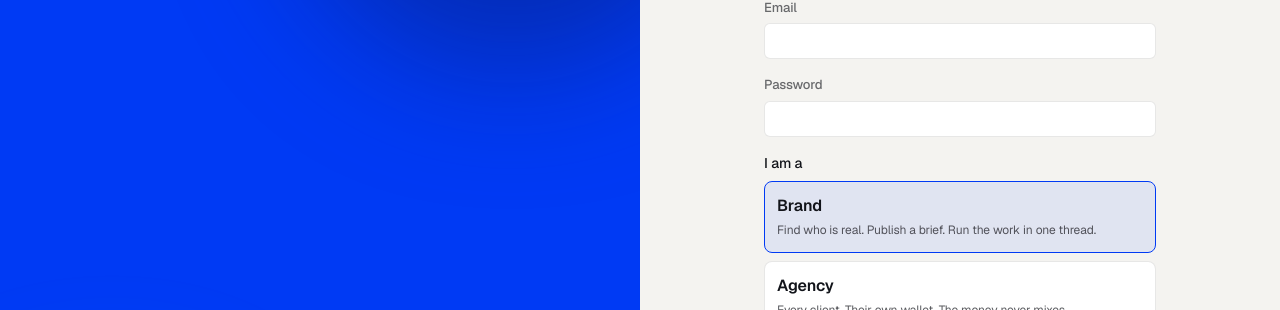
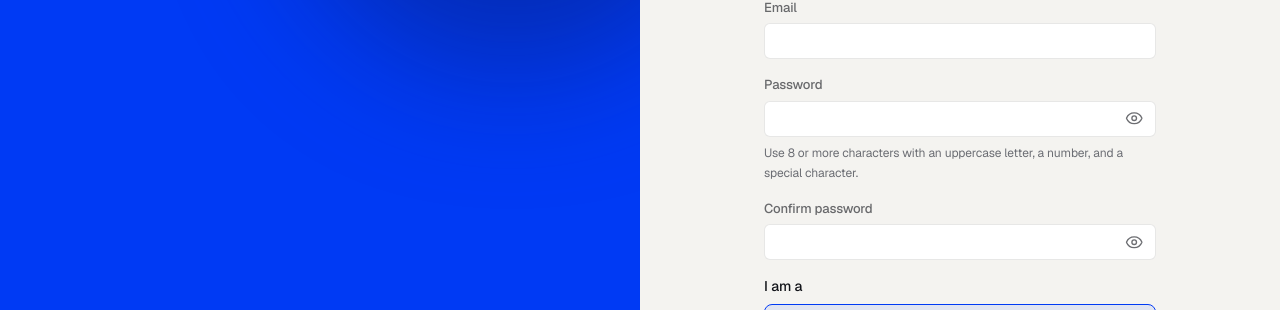
Before and after one commit to teamneukleos/woosh-frontend, a Next.js app: page /register in a window 1280 px wide. Shown: the part 266-576 px from the top of the page. Built offline with nearby package versions, Linux system fonts and the light colour scheme; no server answers.

Commit message:
add other changes

```diff
--- /dev/null
+++ b/src/components/auth/password-input.tsx
@@ -0,0 +1,49 @@
+"use client";
+
+import { useState } from "react";
+import { Eye, EyeOff } from "lucide-react";
+import { Input } from "@/components/ui/field";
+import { Icon } from "@/components/ui/icon";
+import { cn } from "@/lib/cn";
+import { PASSWORD_HINT, PASSWORD_PATTERN_HTML } from "@/lib/password";
+
+type PasswordInputProps = Omit<
+  React.InputHTMLAttributes<HTMLInputElement>,
+  "type"
+> & {
+  enforceComplexity?: boolean;
+};
+
+export function PasswordInput({
+  className,
+  enforceComplexity = false,
+  title,
+  ...props
+}: PasswordInputProps) {
+  const [visible, setVisible] = useState(false);
+
+  return (
+    <div className="relative">
+      <Input
+        {...props}
+        type={visible ? "text" : "password"}
+        className={cn("pr-11", className)}
+        minLength={props.minLength ?? 8}
+        maxLength={props.maxLength ?? 128}
+        pattern={enforceComplexity ? PASSWORD_PATTERN_HTML : props.pattern}
+        title={
+          title ?? (enforceComplexity ? PASSWORD_HINT : undefined)
+        }
+      />
+      <button
+        type="button"
+        className="absolute right-1.5 top-1/2 flex size-8 -translate-y-1/2 items-center justify-center rounded-[var(--radius-control)] text-[var(--text-secondary)] hover:bg-black/[0.04] hover:text-[var(--text-strong)] focus-visible:outline-none focus-visible:shadow-[var(--shadow-focus)]"
+        aria-label={visible ? "Hide password" : "Show password"}
+        aria-pressed={visible}
+        onClick={() => setVisible((open) => !open)}
+      >
+        <Icon icon={visible ? EyeOff : Eye} />
+      </button>
+    </div>
+  );
+}
--- a/src/components/auth/register-form.tsx
+++ b/src/components/auth/register-form.tsx
@@ -10,7 +10,9 @@ import {
 import { Button } from "@/components/ui/button";
 import { SocialAuthButtons } from "@/components/auth/social-auth-buttons";
 import { Input, Label } from "@/components/ui/field";
+import { PasswordInput } from "@/components/auth/password-input";
 import { cn } from "@/lib/cn";
+import { PASSWORD_HINT } from "@/lib/password";
 
 const initial: RegisterState = { ok: false };
 
@@ -91,16 +93,50 @@ export function RegisterForm({
           invited you — not start a new brand, agency, or creator account.
         </p>
       ) : null}
-      <Label>
-        Password
-        <Input
+      <div className="flex min-w-0 flex-col gap-1.5">
+        <Label htmlFor="register-password">Password</Label>
+        <PasswordInput
+          id="register-password"
           name="password"
-          type="password"
-          minLength={8}
           required
           autoComplete="new-password"
+          enforceComplexity
+          onInput={(event) => {
+            const form = event.currentTarget.form;
+            const confirm = form?.elements.namedItem("confirmPassword");
+            if (confirm instanceof HTMLInputElement) {
+              confirm.setCustomValidity(
+                confirm.value && confirm.value !== event.currentTarget.value
+                  ? "Passwords do not match."
+                  : "",
+              );
+            }
+          }}
         />
-      </Label>
+        <p className="text-xs leading-5 text-[var(--text-muted)]">
+          {PASSWORD_HINT}
+        </p>
+      </div>
+      <div className="flex min-w-0 flex-col gap-1.5">
+        <Label htmlFor="register-password-confirm">Confirm password</Label>
+        <PasswordInput
+          id="register-password-confirm"
+          name="confirmPassword"
+          required
+          autoComplete="new-password"
+          onInput={(event) => {
+            const form = event.currentTarget.form;
+            const password = form?.elements.namedItem("password");
+            const value =
+              password instanceof HTMLInputElement ? password.value : "";
+            event.currentTarget.setCustomValidity(
+              event.currentTarget.value !== value
+                ? "Passwords do not match."
+                : "",
+            );
+          }}
+        />
+      </div>
 
       {joiningTeam ? null : (
         <fieldset>
--- a/src/domains/identity/register.ts
+++ b/src/domains/identity/register.ts
@@ -2,18 +2,28 @@
 
 import { z } from "zod";
 import { ApiError, publicApi } from "@/lib/api";
+import { isStrongPassword, PASSWORD_HINT } from "@/lib/password";
 
 const registerSchema = z
   .object({
     name: z.string().min(2).max(120),
     email: z.string().email(),
-    password: z.string().min(8).max(128),
+    password: z
+      .string()
+      .min(8)
+      .max(128)
+      .refine(isStrongPassword, { message: PASSWORD_HINT }),
+    confirmPassword: z.string().min(1),
     invite: z.string().optional(),
     accountType: z.enum(["creator", "brand", "agency"]).optional(),
     terms: z.literal("on"),
   })
   .refine((value) => Boolean(value.invite?.trim() || value.accountType), {
     message: "Account type is required",
+  })
+  .refine((value) => value.password === value.confirmPassword, {
+    message: "Passwords do not match.",
+    path: ["confirmPassword"],
   });
 
 export type RegisterState = {
@@ -30,12 +40,21 @@ export async function registerUser(
     name: formData.get("name"),
     email: formData.get("email"),
     password: formData.get("password"),
+    confirmPassword: formData.get("confirmPassword"),
     invite: String(formData.get("invite") || "").trim() || undefined,
     accountType: formData.get("accountType") || undefined,
     terms: formData.get("terms") === "on" ? "on" : "",
   });
 
   if (!parsed.success) {
+    const issue = parsed.error.issues[0];
+    const field = issue?.path[0];
+    if (field === "confirmPassword") {
+      return { ok: false, error: "Passwords do not match." };
+    }
+    if (field === "password") {
+      return { ok: false, error: PASSWORD_HINT };
+    }
     return { ok: false, error: "Check name, email, password, and accept the terms." };
   }
 
--- /dev/null
+++ b/src/lib/password.ts
@@ -0,0 +1,13 @@
+/** 8–128 chars, at least one uppercase letter, one digit, and one special character. */
+export const PASSWORD_HINT =
+  "Use 8 or more characters with an uppercase letter, a number, and a special character.";
+
+export const PASSWORD_PATTERN =
+  /^(?=.*[A-Z])(?=.*\d)(?=.*[^A-Za-z0-9]).{8,128}$/;
+
+export const PASSWORD_PATTERN_HTML =
+  "(?=.*[A-Z])(?=.*\\d)(?=.*[^A-Za-z0-9]).{8,128}";
+
+export function isStrongPassword(value: string) {
+  return PASSWORD_PATTERN.test(value);
+}
```
Also changed, not shown: 1 other file (tests, documents, lock files or other folders).
